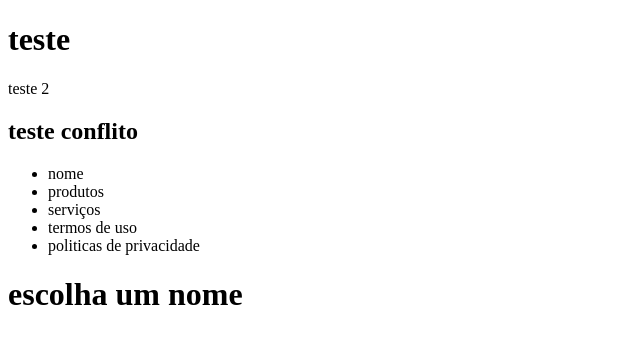
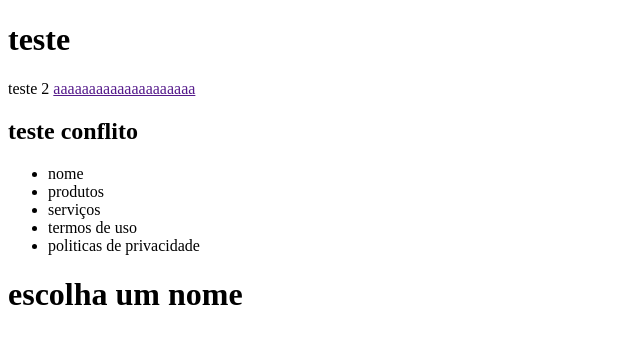
Before and after one commit to WillistonBorges/teste, a plain HTML site: page index.html in a window 1280 px wide. Shown: the whole page, without its empty margins (0-640 px from the left). Drawn offline with Linux system fonts and the light colour scheme.

Commit message:
upando no github

```diff
--- a/index.html
+++ b/index.html
@@ -8,6 +8,8 @@
   <body>
     <h1>teste</h1>
     <a>teste 2</a>
+
+    <a href="">aaaaaaaaaaaaaaaaaaaa</a>
 
     <h2>teste conflito</h2>
     <div>
```
